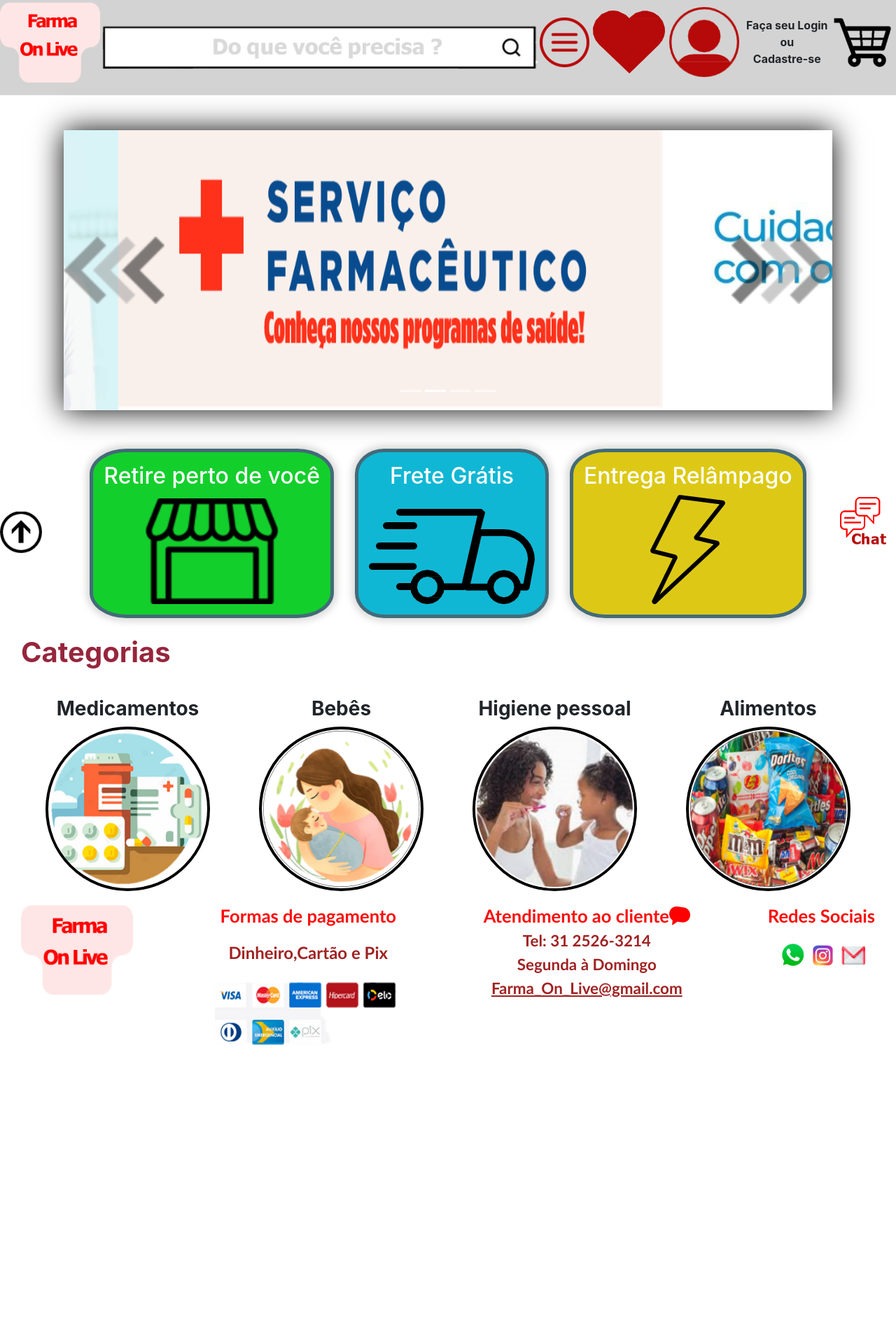
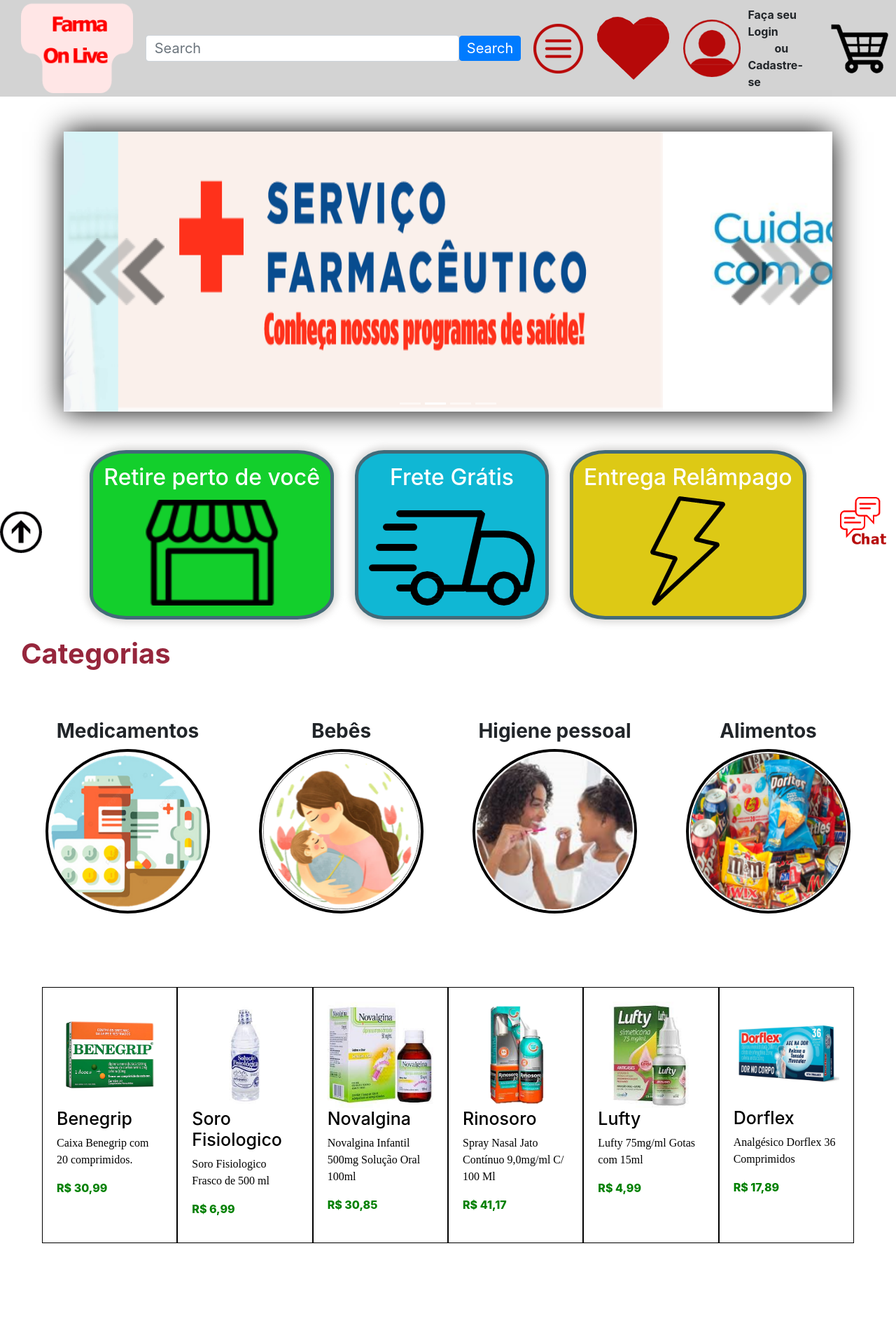
Before and after one commit to Didira123/html, a plain HTML site: page UC12/Projeto Integrador/telas/index.html in a window 1280 px wide. Shown: the top 1900 px of the page at 70% size. Before the commit the page ends 1525 px from the top, so only its background shows below. Drawn offline with nearby package versions, Linux system fonts and the light colour scheme.

Commit message:
parte do Hudson

```diff
--- a/UC12/Projeto Integrador/css/home.css
+++ b/UC12/Projeto Integrador/css/home.css
@@ -1,8 +1,9 @@
+div{
+    max-width: none;
+    min-width: 0;
+}
 a{
 cursor: pointer;
-}
-.corpo{
-    /* background-color: blueviolet; */
 }
 .cabecalho{
     background-color: lightgrey;
@@ -11,6 +12,7 @@
     display: flex;
     /* justify-content: space-between; */
     align-items: center;
+    height: 138px;
 }
 .logo-barraNav{
     width: 60%;
@@ -27,12 +29,30 @@
 .logo-imagem{
     width:100%;
 }
-.barraNav{
-    flex-grow: 6;
+/* .barraNav{
+    flex-grow: 1;
     width: 700px;
 }
 .barraNav-imagem{
     width: 100%;
+} */
+.pesquisa{
+    flex-grow: 1;
+}
+.pesquisa div{
+    display: flex;
+    align-items: center;
+    justify-content: center;
+    margin: 0 3%;
+}
+.pesquisa input{
+    margin: 0 !important;
+    font-size: 32px;
+    padding-top: 32px;
+    padding-bottom: 32px;
+}
+.pesquisa button {
+    font-size: 32px;
 }
 .listMenu{
     /* flex-grow: 3; */
@@ -41,11 +61,17 @@
     flex-flow: row nowrap;
     justify-content: space-around;
 }
+/* .listMenu:first-child{
+    margin-left: 0 !important;
+}
+.listMenu:last-child{
+    margin-right: 0 !important;
+} */
 .itensListMenu{
     display: flex;
     justify-content: center;
     align-items: center;
-    /* margin: 3.8%; */
+    margin:0 10px;
 }
 .menu .favoritos .login-icon .carrinho{
     cursor: pointer;
@@ -54,6 +80,7 @@
     /* flex-grow: 1; */
     cursor: pointer;
     position: relative;
+    margin-left: 0;
 }
 .menu_dropDown{
     width:300%;
@@ -122,9 +149,9 @@
     margin:0;
 }
 .carrinho{
-    /* flex-grow: 1.2; */
+    margin-right: 0;
 }
-.principal, footer{
+.principal, footer, .navegacao, .produtos{
     margin:0 30px;
 }
 .carrossel{
@@ -186,14 +213,17 @@
     background-color: rgb(221, 201, 21);
 }
 .categorias{
+    height: 400px;
+    margin-bottom: 100px;
+}
 
-}
 .titulo-categorias{
     color: rgb(150, 38, 60);
     font-weight: bold;
     font-size: 40px;
 }
 .list-itens-categorias{
+    height: 100%;
     margin-top: 40px;
     display: flex;
     justify-content: space-around;
@@ -218,23 +248,32 @@
     width:235px;
     height: 235px;
 }
-
-.volta-topo{
-    margin-bottom: 10px;
-    width: 60px;
-    height: 60px;
-    position: fixed;
-    bottom: 0;
+/*///////////////////////////*/
+.borda{
+    border-color: black;
+    border-style: solid;
+    border-width: 1px;
+    padding: 20px;
+    box-sizing: border-box;
+    flex-shrink: 1;
 }
-.chat{
-    margin-bottom: 10px;
-    width: 80px;
-    height: 80px;
-    position: fixed;
-    right: 0;
-    bottom: 0;
+.titulo {
+    color: black;
+    text-align: left;
+    font-size: 25px;
 }
+.corpo {
+    color: black;
+    margin: 10;
+    font-family: 'Times New Roman'
+}
+.verde {
+    color: green;
+    font-weight: 800;
+}
+/*///////////////////////////////*/
 .Final{
+    margin-top: 130px;
     display: flex;
     justify-content:space-between;
 }
@@ -310,8 +349,35 @@
     width: 125px;
     height: 55px;
 }
-
+.volta-topo{
+    margin-bottom: 10px;
+    width: 60px;
+    height: 60px;
+    position: fixed;
+    bottom: 0;
+}
+.chat{
+    margin-bottom: 10px;
+    width: 80px;
+    height: 80px;
+    position: fixed;
+    right: 0;
+    bottom: 0;
+}
 /* \\\\\\\\\\\\\\\\\\\\\\\\\\\\\\\\\\\\ */
-@media screen and (maxwidth:1000px) {
+@media screen and (max-width:1580px) {
+    .pesquisa input{
+        font-size: 20px;
+        padding-top: 18px;
+        padding-bottom: 18px;
+    }
+    .pesquisa button{
+        padding: 2px 10px;
+        font-size: 20px;
+    }
 
 }
+
+@media screen and (max-width:800px) {
+
+}
--- a/UC12/Projeto Integrador/css/reset.css
+++ b/UC12/Projeto Integrador/css/reset.css
@@ -33,6 +33,7 @@
 }
 ol, ul {
 	list-style: none;
+	margin: 0 !important;
 }
 blockquote, q {
 	quotes: none;
@@ -46,3 +47,7 @@
 	border-collapse: collapse;
 	border-spacing: 0;
 }
+figure{
+	margin: 0;
+	padding: 0;
+}
--- a/UC12/Projeto Integrador/telas/index.html
+++ b/UC12/Projeto Integrador/telas/index.html
@@ -1,19 +1,23 @@
 <!DOCTYPE html>
 <html lang="en">
+
 <head>
   <meta charset="UTF-8">
   <meta http-equiv="X-UA-Compatible" content="IE=edge">
   <meta name="viewport" content="width=device-width, initial-scale=1.0">
   <title>Farma-OnLive</title>
   <link rel="stylesheet" type="text/css" href="../css/reset.css">
-    <link rel="stylesheet" href="https://stackpath.bootstrapcdn.com/bootstrap/4.1.3/css/bootstrap.min.css" integrity="sha384-MCw98/SFnGE8fJT3GXwEOngsV7Zt27NXFoaoApmYm81iuXoPkFOJwJ8ERdknLPMO" crossorigin="anonymous">
+  <link rel="stylesheet" href="https://stackpath.bootstrapcdn.com/bootstrap/4.1.3/css/bootstrap.min.css"
+    integrity="sha384-MCw98/SFnGE8fJT3GXwEOngsV7Zt27NXFoaoApmYm81iuXoPkFOJwJ8ERdknLPMO" crossorigin="anonymous">
   <link rel="stylesheet" type="text/css" href="../css/home.css">
 </head>
-<body id="topo" class="corpo">
+
+<body id="topo" class="body">
   <header class="cabecalho">
     <nav class="navegacao">
       <div class="logo-barraNav">
-          <figure class="logo"><img src="../source/Home Page/Logo - Home.png" class="logo-imagem" alt="Logo da Farma-OnLive"></figure>
+        <figure class="logo"><img src="../source/Home Page/Logo - Home.png" class="logo-imagem"
+            alt="Logo da Farma-OnLive"></figure>
         <!-- <form class="form-inline my-2 my-lg-0 barraNav">
             <input class="form-control mr-sm-2" type="search" placeholder="Search" aria-label="Search">
             <button class="btn btn-outline-success my-2 my-sm-0" type="submit">Search</button>
@@ -24,50 +28,42 @@
               <a style="cursor: pointer;"><img class="imagem-lupa" src="https://www.ecompletocdn.com.br/i/fp/1863/867894_2_1496057097.jpg"></a>
             </div>
           </div> -->
-          <div class="barraNav">
-              <img src="../source/Home Page/Barra de pesquisa2 - Home.png" class="barraNav-imagem" alt="Lupa de busca">
+        <!-- <img src="../source/Home Page/Barra de pesquisa2 - Home.png" class="barraNav-imagem" alt="Lupa de busca"> -->
+        <form class="form-inline my-2 my-lg-0 pesquisa">
+          <div class="w-100">
+            <input class="form-control mr-sm-2 col-10" type="search" placeholder="Search" aria-label="Search">
+            <button class="btn btn-primary my-2 my-sm-0" type="submit">Search</button>
           </div>
+        </form>
       </div>
       <ul class="listMenu">
         <li class="itensListMenu menu">
-              <img src="../source/Home Page/Menu - Home.png" class="menu" data-toggle="dropdown" alt="menu tracejado com opções extras">
+          <img src="../source/Home Page/Menu - Home.png" data-toggle="dropdown" alt="menu tracejado com opções extras">
           <div class="dropdown-menu">
-                <div class="dropdown-item">Portal</div><div class="dropdown-item">Entrada</div><div class="dropdown-item">Escolhas da Casa</div>
+            <div class="dropdown-item">Portal</div>
+            <div class="dropdown-item">Entrada</div>
+            <div class="dropdown-item">Escolhas da Casa</div>
           </div>
         </li>
-            <li class="itensListMenu favoritos"><a><img src="../source/Home Page/favoritos - Home.png" class="favoritos" alt="coração dos favoritos"></a></li>
-            <li class="itensListMenu login"><a class="login-icon" data-toggle="modal" data-target="#exampleModal"><img src="../source/Home Page/Login - Home.png" class="login-icon-imagem" alt="icone de usuário para login"></a><div class="textoLogin"><p>Faça seu Login</p><p>ou</p><p>Cadastre-se</p></div></li>
-            <!-- Modal -->
-            <div class="modal fade" id="exampleModal" tabindex="-1" role="dialog" aria-labelledby="exampleModalLabel" aria-hidden="true">
-              <div class="modal-dialog" role="document">
-                <div class="modal-content">
-                  <div class="modal-header">
-                    <h5 class="tituloForm" id="exampleModalLabel">Login</h5>
-                    <button type="button" class="close" data-dismiss="modal" aria-label="Close">
-                      <span aria-hidden="true">&times;</span>
-                    </button>
+        <li class="itensListMenu favoritos"><a><img src="../source/Home Page/favoritos - Home.png"
+              alt="coração dos favoritos"></a></li>
+        <li class="itensListMenu login"><a class="login-icon" data-toggle="modal" data-target="#exampleModal"><img
+              src="../source/Home Page/Login - Home.png" class="login-icon-imagem"
+              alt="icone de usuário para login"></a>
+          <div class="textoLogin">
+            <p>Faça seu Login</p>
+            <p>ou</p>
+            <p>Cadastre-se</p>
           </div>
-                  <div class="modal-body">
-                    <form class="formulario" action="">
-                      <label class="camposForm" for="email">Email:<input type="email" id="email" placeholder="email@example.com"></label>
-                      <label class="camposForm" for="senha">Senha:<input type="password" id="senha" placeholder="digite sua senha"></label>
-
-                    </form>
-                  </div>
-                  <div class="modal-footer">
-                    <button type="button" class="btn btn-secondary" data-dismiss="modal">Close</button>
-                    <button type="button" class="btn btn-primary">Save changes</button>
-                  </div>
-                </div>
-              </div>
-            </div>
-            <li class="itensListMenu carrinho"><a><img src="../source/Home Page/Carrinho - Home.png" class="carrinho" alt="icone de carrinho de compras"></a></li>
+        </li>
+        <li class="itensListMenu carrinho"><a><img src="../source/Home Page/Carrinho - Home.png"
+              alt="icone de carrinho de compras"></a></li>
       </ul>
     </nav>
   </header>
   <main class="principal">
     <div class="bd-example">
-      <div id="carouselExampleCaptions" class="carousel slide" data-ride="carousel" >
+      <div id="carouselExampleCaptions" class="carousel slide" data-ride="carousel">
         <ol class="carousel-indicators">
           <li data-target="#carouselExampleCaptions" data-slide-to="0" class="active"></li>
           <li data-target="#carouselExampleCaptions" data-slide-to="1"></li>
@@ -76,7 +72,8 @@
         </ol>
         <div class="carousel-inner carrossel" style="box-shadow: 0px 0px 40px black;">
           <div class="carousel-item active">
-            <img src="../source/Home Page/1-Carrossel-Home.png" class="d-block w-100 carrossel-imagem imagemC0" alt="...">
+            <img src="../source/Home Page/1-Carrossel-Home.png" class="d-block w-100 carrossel-imagem imagemC0"
+              alt="...">
             <div class="carousel-caption d-none d-md-block">
               <!-- <h5>Third slide label</h5>
               <p>Praesent commodo cursus magna, vel scelerisque nisl consectetur.</p> -->
@@ -90,7 +87,8 @@
             </div>
           </div>
           <div class="carousel-item">
-            <img src="../source/cuidados-com-o-cabelo-1280x720.jpg" class="d-block w-100 carrossel-imagem imagemC2" alt="...">
+            <img src="../source/cuidados-com-o-cabelo-1280x720.jpg" class="d-block w-100 carrossel-imagem imagemC2"
+              alt="...">
             <div class="carousel-caption d-none d-md-block">
               <!-- <h5>Second slide label</h5>
               <p>Lorem ipsum dolor sit amet, consectetur adipiscing elit.</p> -->
@@ -104,27 +102,85 @@
             </div>
           </div>
         </div>
-        <a class="carousel-control-prev linkSetaEsquerda" href="#carouselExampleCaptions" role="button" data-slide="prev">
+        <a class="carousel-control-prev linkSetaEsquerda" href="#carouselExampleCaptions" role="button"
+          data-slide="prev">
           <img class="setaEsquerda w-100" src="../source/seta esquerda.png" alt="">
         </a>
-        <a class="carousel-control-next linkSetaDireita" href="#carouselExampleCaptions" role="button" data-slide="next">
+        <a class="carousel-control-next linkSetaDireita" href="#carouselExampleCaptions" role="button"
+          data-slide="next">
           <img class="setaDireita w-100" src="../source/Seta Direita.png" alt="">
         </a>
       </div>
     </div>
     <div class="flexRow-center">
-      <div class="flexColumn-center compra"><h2>Retire perto de você</h2><img style="width:190px" src="../source/Home Page/loja -Home.png" alt=""></div>
-      <div class="flexColumn-center frete"><h2>Frete Grátis</h2><img src="../source/Home Page/Frete grátis- Home.png" alt=""></div>
-      <div class="flexColumn-center entrega"><h2>Entrega Relâmpago</h2><img src="../source/Home Page/flash-Home.png" alt=""></div>
+      <div class="flexColumn-center compra">
+        <h2>Retire perto de você</h2><img style="width:190px" src="../source/Home Page/loja -Home.png" alt="">
+      </div>
+      <div class="flexColumn-center frete">
+        <h2>Frete Grátis</h2><img src="../source/Home Page/Frete grátis- Home.png" alt="">
+      </div>
+      <div class="flexColumn-center entrega">
+        <h2>Entrega Relâmpago</h2><img src="../source/Home Page/flash-Home.png" alt="">
+      </div>
     </div>
     <div class="categorias">
       <h3 class="titulo-categorias">Categorias</h3>
       <ul class="list-itens-categorias">
-          <li class="item-categoria"><h4 class="titulo-item-categoria">Medicamentos</h4><div class="imagem-item-categoria"><img src="../source/categorias/Medicamentos.png" alt=""></div></li>
-          <li class="item-categoria"><h4 class="titulo-item-categoria">Bebês</h4><div class="imagem-item-categoria"><img src="../source/categorias/Bebês.png" alt=""></div></li>
-          <li class="item-categoria"><h4 class="titulo-item-categoria">Higiene pessoal</h4><div class="imagem-item-categoria"><img src="../source/categorias/Higiene Pessoal.png" alt=""></div></li>
-          <li class="item-categoria"><h4 class="titulo-item-categoria">Alimentos</h4><div class="imagem-item-categoria"><img src="../source/categorias/Alimentos.png" alt=""></div></li>
+        <li class="item-categoria">
+          <h4 class="titulo-item-categoria">Medicamentos</h4>
+          <div class="imagem-item-categoria"><img src="../source/categorias/Medicamentos.png" alt=""></div>
+        </li>
+        <li class="item-categoria">
+          <h4 class="titulo-item-categoria">Bebês</h4>
+          <div class="imagem-item-categoria"><img src="../source/categorias/Bebês.png" alt=""></div>
+        </li>
+        <li class="item-categoria">
+          <h4 class="titulo-item-categoria">Higiene pessoal</h4>
+          <div class="imagem-item-categoria"><img src="../source/categorias/Higiene Pessoal.png" alt=""></div>
+        </li>
+        <li class="item-categoria">
+          <h4 class="titulo-item-categoria">Alimentos</h4>
+          <div class="imagem-item-categoria"><img src="../source/categorias/Alimentos.png" alt=""></div>
+        </li>
       </ul>
+    </div>
+    <div class="row produtos">
+      <div class="borda col-2">
+        <div class="center"><img class="w-100" src="../source/Benegrip30.99.jpeg"></div>
+        <h4 class="titulo">Benegrip</h4>
+        <p class="corpo">Caixa Benegrip com 20 comprimidos.</p>
+        <p class="verde">R$ 30,99</p>
+      </div>
+      <div class="borda col-2">
+        <div class="center"><img class="w-100" src="../source/SoroFisiologico.jpg"></div>
+        <h4 class="titulo">Soro Fisiologico</h4>
+        <p class="corpo">Soro Fisiologico Frasco de 500 ml</p>
+        <p class="verde">R$ 6,99</p>
+      </div>
+      <div class="borda col-2">
+        <div class="center"><img class="w-100" src="../source/Imagem3.jpg"></div>
+        <h4 class="titulo">Novalgina</h4>
+        <p class="corpo">Novalgina Infantil 500mg Solução Oral 100ml</p>
+        <p class="verde">R$ 30,85</p>
+      </div>
+      <div class="borda col-2">
+        <div class="center"><img class="w-100" src="../source/Imagem2.png"></div>
+        <h4 class="titulo">Rinosoro</h4>
+        <p class="corpo">Spray Nasal Jato Contínuo 9,0mg/ml C/ 100 Ml</p>
+        <p class="verde">R$ 41,17</p>
+      </div>
+      <div class="borda col-2">
+        <div class="center"><img class="w-100" src="../source/Imagem4.jpg"></div>
+        <h4 class="titulo">Lufty</h4>
+        <p class="corpo">Lufty 75mg/ml Gotas com 15ml</p>
+        <p class="verde">R$ 4,99</p>
+      </div>
+      <div class="borda col-2">
+        <div class="center"><img class="w-100" src="../source/Dorflex2.png"></div>
+        <h4 class="titulo">Dorflex</h4>
+        <p class="corpo">Analgésico Dorflex 36 Comprimidos</p>
+        <p class="verde">R$ 17,89</p>
+      </div>
     </div>
   </main>
   <footer class="Final">
@@ -132,13 +188,13 @@
       <img class="w-100" src="../source/footer/Logo - Home.png">
     </div>
     <div class="Alinhamento">
-      <p  class="formas">Formas de pagamento</p>
+      <p class="formas">Formas de pagamento</p>
       <p class="paga">Dinheiro,Cartão e Pix</p>
       <div class="pagamento"><img src="../source/footer/Formas de pagamentos.png"></div>
     </div>
     <div class="Atendimento">
       <div class="Frase-Atendimento">
-        <p class="aten">Atendimento	ao cliente</p>
+        <p class="aten">Atendimento ao cliente</p>
         <div class="cliente"><img class="w-100" src="../source/footer/Atendimento ao cliente.png"></div>
       </div>
       <p class="tel">Tel: 31 2526-3214</p>
@@ -147,34 +203,51 @@
     </div>
     <div class="Alinhamento">
       <p class="sociais">Redes Sociais</p>
-      <div class="redes"><img class="w-100" src="../source/footer/Redes Sociais C.png" ></div>
+      <div class="redes"><img class="w-100" src="../source/footer/Redes Sociais C.png"></div>
     </div>
   </footer>
+
+  <!-- Modal -->
+  <div class="modal fade" id="exampleModal" tabindex="-1" role="dialog" aria-labelledby="exampleModalLabel"
+    aria-hidden="true">
+    <div class="modal-dialog" role="document">
+      <div class="modal-content">
+        <div class="modal-header">
+          <h5 class="tituloForm" id="exampleModalLabel">Login</h5>
+          <button type="button" class="close" data-dismiss="modal" aria-label="Close">
+            <span aria-hidden="true">&times;</span>
+          </button>
+        </div>
+        <div class="modal-body">
+          <form class="formulario" action="">
+            <label class="camposForm" for="email">Email:<input type="email" id="email"
+                placeholder="email@example.com"></label>
+            <label class="camposForm" for="senha">Senha:<input type="password" id="senha"
+                placeholder="digite sua senha"></label>
+
+          </form>
+        </div>
+        <div class="modal-footer">
+          <button type="button" class="btn btn-secondary" data-dismiss="modal">Close</button>
+          <button type="button" class="btn btn-primary">Save changes</button>
+        </div>
+      </div>
+    </div>
+  </div>
   <div class="volta-topo"><a href="#topo"><img class="w-100" src="../source/footer/Volta topo.png"></a></div>
   <div class="chat"><img class="w-100" src="../source/footer/chat - Home.png"></div>
 
-  <!-- <footer>
-      <div><img src="" alt=""></div>
-      <div>
-        <p></p>
-        <p></p>
-        <div></div>
-      </div>
-      <div>
-        <p></p>
-        <p></p>
-        <p></p>
-        <p></p>
-      </div>
-      <div>
-        <p></p>
-        <div></div>
-      </div>
-  </footer> -->
 
-  <script src="https://code.jquery.com/jquery-3.3.1.slim.min.js" integrity="sha384-q8i/X+965DzO0rT7abK41JStQIAqVgRVzpbzo5smXKp4YfRvH+8abtTE1Pi6jizo" crossorigin="anonymous"></script>
-  <script src="https://cdnjs.cloudflare.com/ajax/libs/popper.js/1.14.3/umd/popper.min.js" integrity="sha384-ZMP7rVo3mIykV+2+9J3UJ46jBk0WLaUAdn689aCwoqbBJiSnjAK/l8WvCWPIPm49" crossorigin="anonymous"></script>
-  <script src="https://stackpath.bootstrapcdn.com/bootstrap/4.1.3/js/bootstrap.min.js" integrity="sha384-ChfqqxuZUCnJSK3+MXmPNIyE6ZbWh2IMqE241rYiqJxyMiZ6OW/JmZQ5stwEULTy" crossorigin="anonymous"></script>
+  <script src="https://code.jquery.com/jquery-3.3.1.slim.min.js"
+    integrity="sha384-q8i/X+965DzO0rT7abK41JStQIAqVgRVzpbzo5smXKp4YfRvH+8abtTE1Pi6jizo"
+    crossorigin="anonymous"></script>
+  <script src="https://cdnjs.cloudflare.com/ajax/libs/popper.js/1.14.3/umd/popper.min.js"
+    integrity="sha384-ZMP7rVo3mIykV+2+9J3UJ46jBk0WLaUAdn689aCwoqbBJiSnjAK/l8WvCWPIPm49"
+    crossorigin="anonymous"></script>
+  <script src="https://stackpath.bootstrapcdn.com/bootstrap/4.1.3/js/bootstrap.min.js"
+    integrity="sha384-ChfqqxuZUCnJSK3+MXmPNIyE6ZbWh2IMqE241rYiqJxyMiZ6OW/JmZQ5stwEULTy"
+    crossorigin="anonymous"></script>
   <script src="../js/script.js"></script>
 </body>
+
 </html>
```
Also changed, not shown: UC12/Projeto Integrador/source/Benegrip30.99.jpeg (added), UC12/Projeto Integrador/source/Desodorante.png (added), UC12/Projeto Integrador/source/Desodorante2.png (added), UC12/Projeto Integrador/source/Dorflex.png (added), UC12/Projeto Integrador/source/Dorflex2.png (added), UC12/Projeto Integrador/source/IBUPROFENO.png (added), UC12/Projeto Integrador/source/Imagem2.png (added), UC12/Projeto Integrador/source/Imagem3.jpg (added), UC12/Projeto Integrador/source/Imagem4.jpg (added), UC12/Projeto Integrador/source/Neosoldina.jpg (added), UC12/Projeto Integrador/source/Novalgina 1g 10 Comprimidos.png (added), UC12/Projeto Integrador/source/Novalgina2.png (added), UC12/Projeto Integrador/source/Novalgina3.png (added), UC12/Projeto Integrador/source/Rinosoro.jpg (added), 2 more files. Lines whose indentation alone changed are shown as unchanged.
